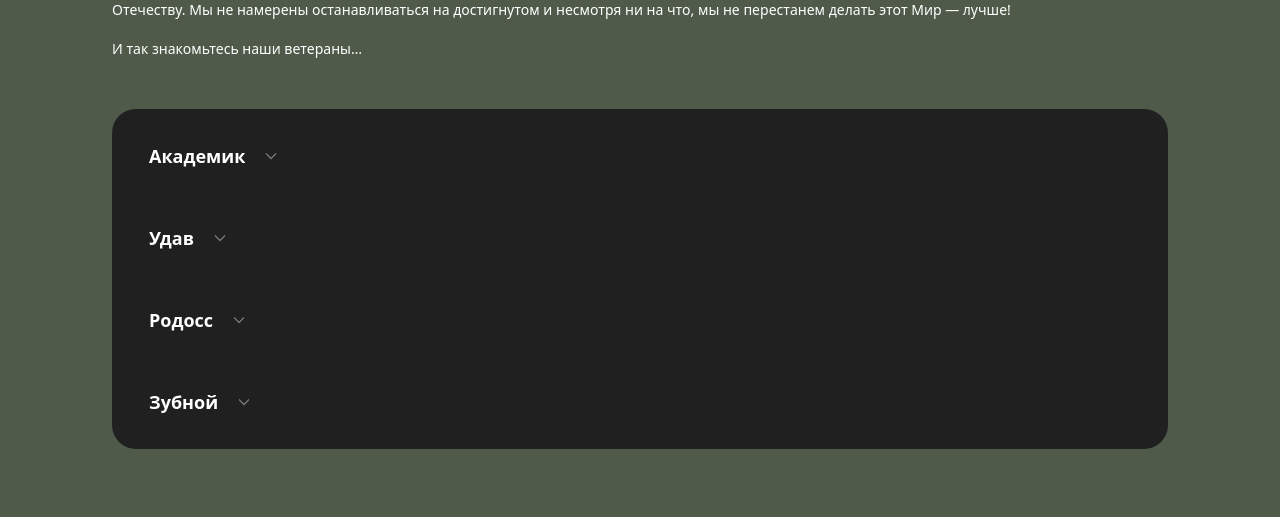
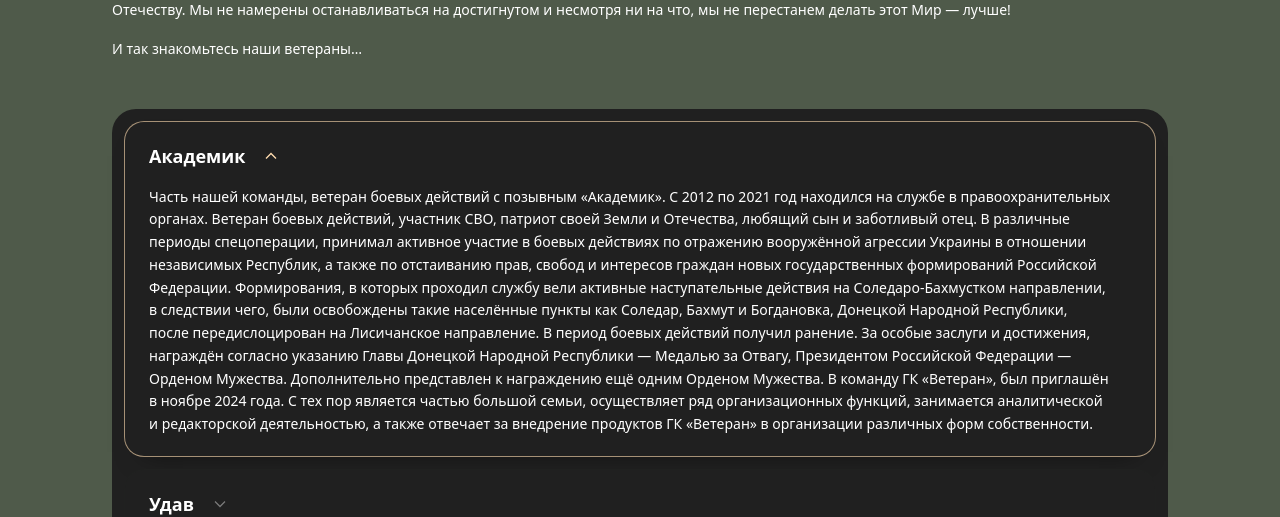
Before and after one commit to AntonPanchenko11/gk-veteran, a React (Vite) app: page / in a window 1280 px wide. Shown: the part 4300-4817 px from the top of the page. Built offline with nearby package versions, Linux system fonts and the light colour scheme.

Commit message:
min fix from deploy

```diff
--- a/src/app/App.tsx
+++ b/src/app/App.tsx
@@ -2,7 +2,7 @@ import { useEffect } from 'react'
 import { useLocation } from 'react-router-dom'
 import { AppRouter } from './routes/AppRouter'
 import { ErrorBoundary } from '../presentation/components/ErrorBoundary'
-import { useLoading } from './providers/LoadingProvider'
+import { useLoading } from './providers/loadingContext'
 
 function RouteChangeHandler() {
   const location = useLocation()
--- a/src/app/providers/LoadingProvider.tsx
+++ b/src/app/providers/LoadingProvider.tsx
@@ -1,13 +1,6 @@
-import { createContext, useCallback, useContext, useMemo, useState, type PropsWithChildren } from 'react'
+import { useCallback, useMemo, useState, type PropsWithChildren } from 'react'
 import { LoadingOverlay } from '../../presentation/components/LoadingOverlay'
-
-type LoadingContextValue = {
-  isLoading: boolean
-  showLoading: () => void
-  hideLoading: () => void
-}
-
-const LoadingContext = createContext<LoadingContextValue | undefined>(undefined)
+import { LoadingContext } from './loadingContext'
 
 export function LoadingProvider({ children }: PropsWithChildren) {
   const [isLoading, setIsLoading] = useState(false)
@@ -36,13 +29,3 @@ export function LoadingProvider({ children }: PropsWithChildren) {
     </LoadingContext.Provider>
   )
 }
-
-export function useLoading() {
-  const context = useContext(LoadingContext)
-
-  if (!context) {
-    throw new Error('useLoading must be used within a LoadingProvider')
-  }
-
-  return context
-}
--- /dev/null
+++ b/src/app/providers/loadingContext.ts
@@ -0,0 +1,19 @@
+import { createContext, useContext } from 'react'
+
+export type LoadingContextValue = {
+  isLoading: boolean
+  showLoading: () => void
+  hideLoading: () => void
+}
+
+export const LoadingContext = createContext<LoadingContextValue | undefined>(undefined)
+
+export function useLoading() {
+  const context = useContext(LoadingContext)
+
+  if (!context) {
+    throw new Error('useLoading must be used within a LoadingProvider')
+  }
+
+  return context
+}
--- /dev/null
+++ b/src/presentation/components/ErrorBoundary/DefaultFallback.tsx
@@ -0,0 +1,34 @@
+type DefaultFallbackProps = {
+  onReset: () => void
+}
+
+export function DefaultFallback({ onReset }: DefaultFallbackProps) {
+  return (
+    <div className="flex min-h-screen bg-forest-950 text-forest-50">
+      <div className="m-auto w-full max-w-xl space-y-8 rounded-3xl border border-white/10 bg-forest-900/70 p-12 text-center shadow-[0_40px_80px_-50px_rgba(0,0,0,0.9)]">
+        <div className="space-y-4">
+          <p className="text-xs font-semibold uppercase tracking-[0.4em] text-highlight">Произошла ошибка</p>
+          <h1 className="text-3xl font-semibold text-white">Не удалось загрузить страницу</h1>
+          <p className="text-sm leading-relaxed text-forest-200">
+            Мы уже знаем о проблеме. Попробуйте обновить страницу или вернитесь немного позже.
+          </p>
+        </div>
+        <div className="flex flex-col gap-3 sm:flex-row sm:justify-center">
+          <button
+            type="button"
+            onClick={onReset}
+            className="inline-flex items-center justify-center rounded-full border border-highlight px-6 py-2 text-sm font-semibold text-highlight transition hover:bg-highlight hover:text-forest-900"
+          >
+            Попробовать снова
+          </button>
+          <a
+            href="/"
+            className="inline-flex items-center justify-center rounded-full border border-forest-400 px-6 py-2 text-sm font-semibold text-forest-100 transition hover:border-highlight hover:text-white"
+          >
+            На главную
+          </a>
+        </div>
+      </div>
+    </div>
+  )
+}
--- a/src/presentation/components/ErrorBoundary/index.tsx
+++ b/src/presentation/components/ErrorBoundary/index.tsx
@@ -1,5 +1,6 @@
 import type { PropsWithChildren, ReactNode, ErrorInfo } from 'react'
 import { Component } from 'react'
+import { DefaultFallback } from './DefaultFallback'
 
 interface ErrorBoundaryProps extends PropsWithChildren {
   fallback?: ReactNode
@@ -7,37 +8,6 @@ interface ErrorBoundaryProps extends PropsWithChildren {
 
 interface ErrorBoundaryState {
   hasError: boolean
-}
-
-function DefaultFallback({ onReset }: { onReset: () => void }) {
-  return (
-    <div className="flex min-h-screen bg-forest-950 text-forest-50">
-      <div className="m-auto w-full max-w-xl space-y-8 rounded-3xl border border-white/10 bg-forest-900/70 p-12 text-center shadow-[0_40px_80px_-50px_rgba(0,0,0,0.9)]">
-        <div className="space-y-4">
-          <p className="text-xs font-semibold uppercase tracking-[0.4em] text-highlight">Произошла ошибка</p>
-          <h1 className="text-3xl font-semibold text-white">Не удалось загрузить страницу</h1>
-          <p className="text-sm leading-relaxed text-forest-200">
-            Мы уже знаем о проблеме. Попробуйте обновить страницу или вернитесь немного позже.
-          </p>
-        </div>
-        <div className="flex flex-col gap-3 sm:flex-row sm:justify-center">
-          <button
-            type="button"
-            onClick={onReset}
-            className="inline-flex items-center justify-center rounded-full border border-highlight px-6 py-2 text-sm font-semibold text-highlight transition hover:bg-highlight hover:text-forest-900"
-          >
-            Попробовать снова
-          </button>
-          <a
-            href="/"
-            className="inline-flex items-center justify-center rounded-full border border-forest-400 px-6 py-2 text-sm font-semibold text-forest-100 transition hover:border-highlight hover:text-white"
-          >
-            На главную
-          </a>
-        </div>
-      </div>
-    </div>
-  )
 }
 
 export class ErrorBoundary extends Component<ErrorBoundaryProps, ErrorBoundaryState> {
--- a/src/presentation/pages/home/components/GroupSection/index.tsx
+++ b/src/presentation/pages/home/components/GroupSection/index.tsx
@@ -4,9 +4,9 @@ import oneCLogoIcon from './assets/oneCLogo.svg'
 import systemEngineeringIcon from './assets/system-engineering.svg'
 import rightsProtectionIcon from './assets/rights-protection.svg'
 import trainingCenterIcon from './assets/training-center.svg'
-import { useLoading } from '../../../../../app/providers/LoadingProvider'
+import { useLoading } from '../../../../../app/providers/loadingContext'
 
-export type CompanyDetails = {
+type CompanyDetails = {
   hero: {
     badgeLabel?: string
     badgeNote?: string
@@ -29,7 +29,7 @@ export type CompanyDetails = {
   conclusion: string
 }
 
-export type Company = {
+type Company = {
   name: string
   description: string
   slug: string
@@ -38,7 +38,7 @@ export type Company = {
   icon?: string
 }
 
-export const companies: Company[] = [
+const companies: Company[] = [
   {
     name: 'ООО «Ветеран. Информационные системы»',
     description:
--- a/src/presentation/pages/home/components/StoriesSection/index.tsx
+++ b/src/presentation/pages/home/components/StoriesSection/index.tsx
@@ -1,4 +1,4 @@
-import { useCallback, useMemo, useState } from 'react'
+import { useCallback, useEffect, useMemo, useState } from 'react'
 
 type StorySource = {
   title: string
@@ -57,8 +57,20 @@ function buildStoryEntities(sources: ReadonlyArray<StorySource>) {
   return sources.map((source) => new StoryEntity(source))
 }
 
-function useStoryAccordion(_stories: StoryEntity[]) {
-  const [openedTitle, setOpenedTitle] = useState<string>('')
+function useStoryAccordion(stories: StoryEntity[]) {
+  const [openedTitle, setOpenedTitle] = useState<string>(() => stories[0]?.title ?? '')
+
+  useEffect(() => {
+    const fallbackTitle = stories[0]?.title ?? ''
+
+    setOpenedTitle((currentTitle) => {
+      if (stories.length === 0) {
+        return ''
+      }
+
+      return stories.some((story) => story.title === currentTitle) ? currentTitle : fallbackTitle
+    })
+  }, [stories])
 
   const toggle = useCallback((title: string) => {
     setOpenedTitle((current) => (current === title ? '' : title))
--- a/src/presentation/pages/news/NewsPage.tsx
+++ b/src/presentation/pages/news/NewsPage.tsx
@@ -16,6 +16,10 @@ export function NewsPage() {
       news: itemIndex >= 0 ? NEWS_ITEMS[itemIndex] : undefined,
       index: itemIndex,
     }
+  }, [newsId])
+
+  useEffect(() => {
+    window.scrollTo({ top: 0, behavior: 'auto' })
   }, [newsId])
 
   if (!news) {
@@ -37,10 +41,6 @@ export function NewsPage() {
 
   const prevButtonClass = prevItem ? NAV_BUTTON_BASE : `${NAV_BUTTON_BASE} pointer-events-none opacity-40`
   const nextButtonClass = nextItem ? NAV_BUTTON_BASE : `${NAV_BUTTON_BASE} pointer-events-none opacity-40`
-
-  useEffect(() => {
-    window.scrollTo({ top: 0, behavior: 'auto' })
-  }, [newsId])
 
   return (
     <>
```
Also changed, not shown: 1 other file (tests, documents, lock files or other folders).
